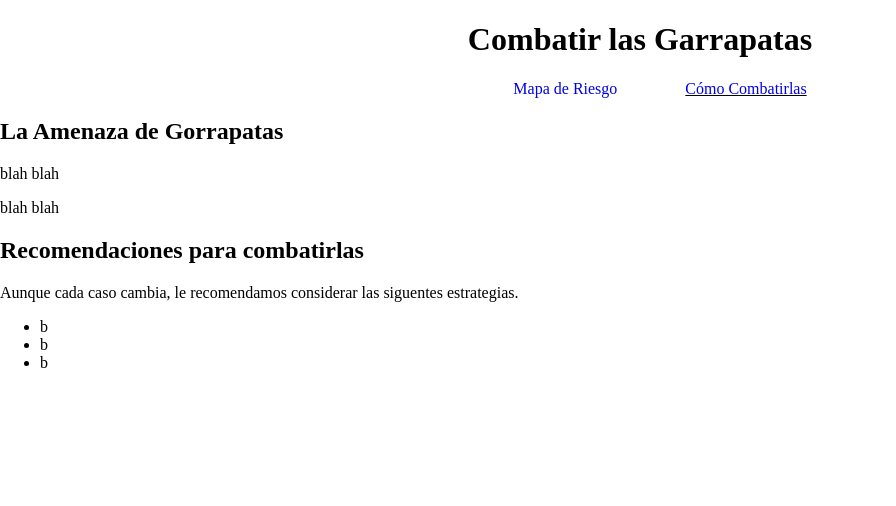
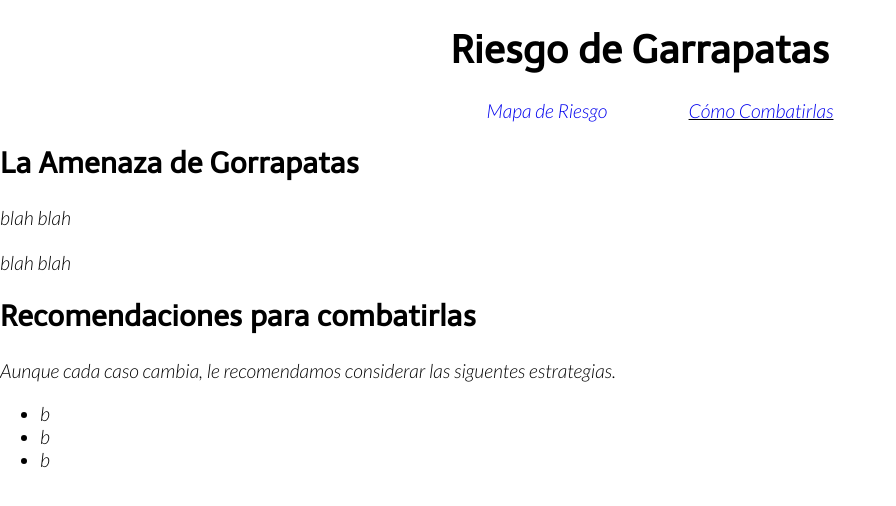
Before and after one commit to Eric-Arellano/tick-risk-map-visualization, a plain HTML site: page src/suggestions.html in a window 1280 px wide. Shown: the whole page, without its empty margins (0-896 px from the left). Drawn offline with Linux system fonts and the light colour scheme.

Commit message:
add fonts

```diff
--- a/src/style.css
+++ b/src/style.css
@@ -6,7 +6,19 @@ html, body {
     height: 100%;
     margin: 0;
     padding: 0;
+    font-size: 110%;
 }
+
+/* ----------------------
+    Fonts
+-----------------------*/
+
+h1, h2, h3, h4 { font-family: 'Telex', sans-serif;  }
+
+p, ul { font-family: 'Lato', sans-serif; }
+
+p { line-height: 130%; }
+
 
 /* ----------------------
     Mast
@@ -41,4 +53,5 @@ html, body {
 
 #map {
     height: 80%;
+    width: auto;
 }
--- a/src/suggestions.html
+++ b/src/suggestions.html
@@ -6,11 +6,12 @@
 	<meta name="viewport" content="initial-scale=1.0">
 	<title>Sugerencias para Combatir Garrapatas</title>
 	<link href="style.css" rel="stylesheet">
+	<link href="https://fonts.googleapis.com/css?family=Lato:300i|Telex" rel="stylesheet">
 </head>
 
 <body>
 <header class="mast">
-	<h1>Combatir las Garrapatas</h1>
+	<h1>Riesgo de Garrapatas</h1>
 	<nav>
 		<ul class="primary-nav__list">
 			<li>
```
Also changed, not shown: src/map.html (+1 -0 lines).
